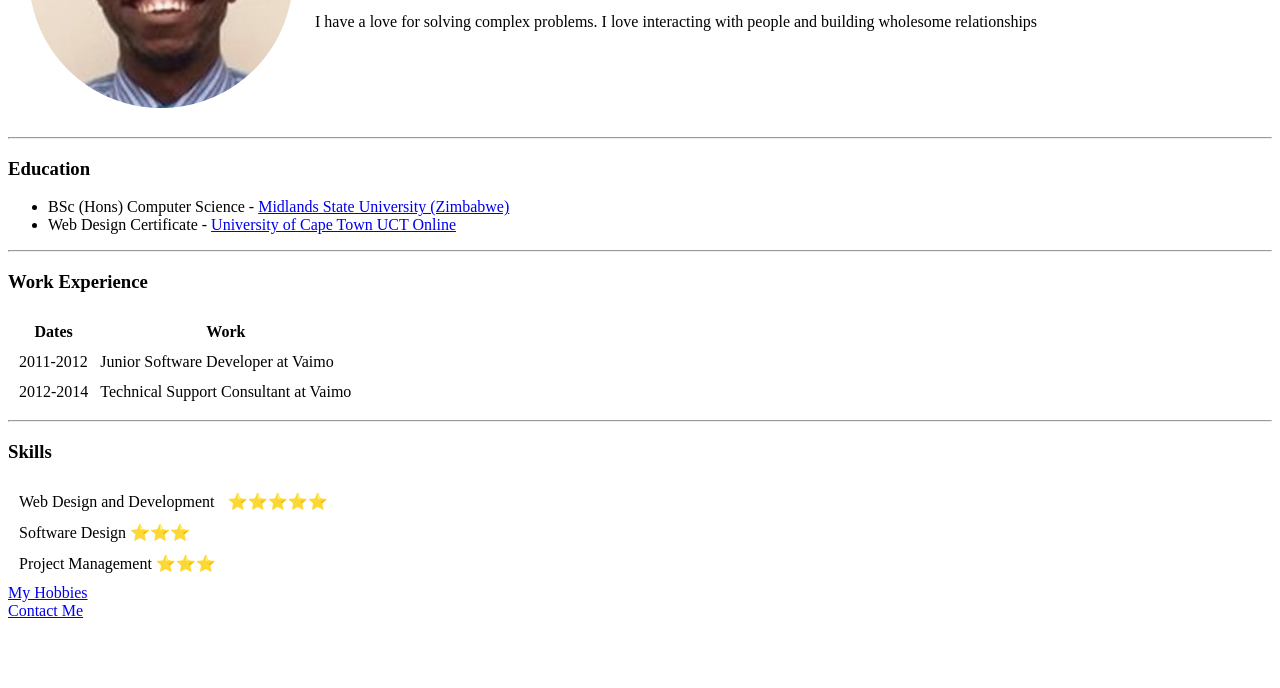
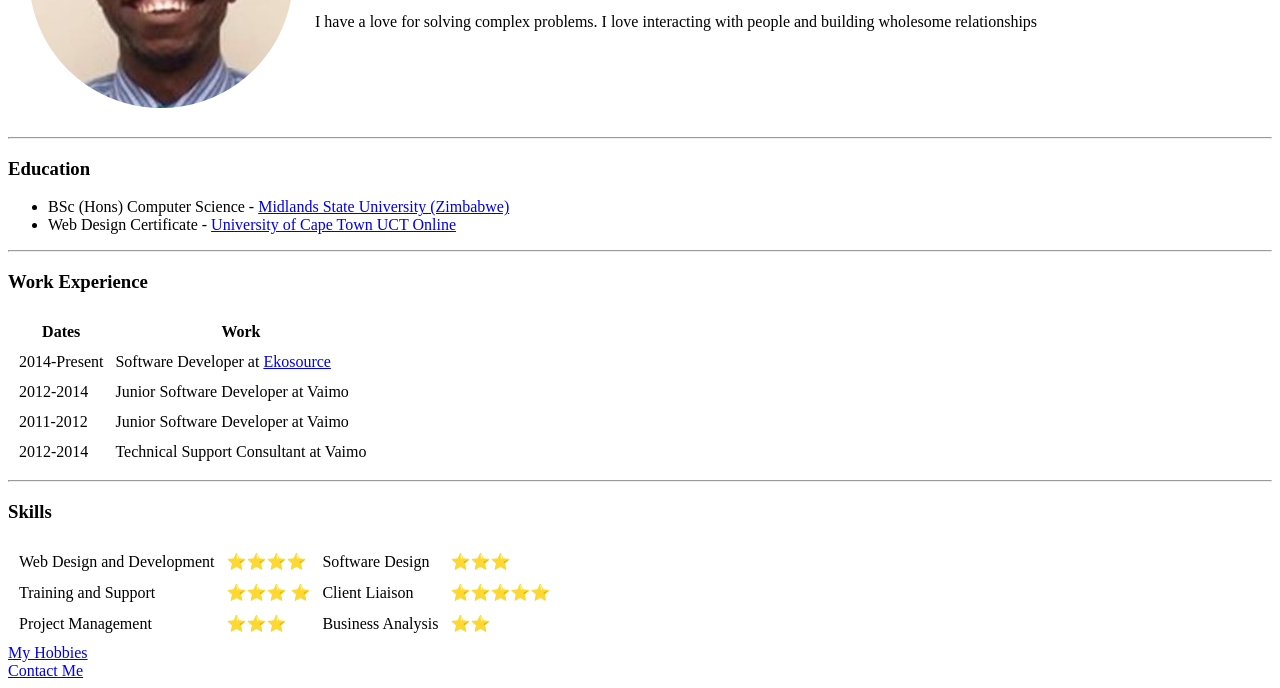
Before and after one commit to innov8ivecoder/cv, a plain HTML site: page index.html in a window 1280 px wide. Shown: the part 185-873 px from the top of the page. Before the commit the page ends 813 px from the top, so only its background shows below. Drawn offline with Linux system fonts and the light colour scheme.

Commit message:
Update index.html
CV update

```diff
--- a/index.html
+++ b/index.html
@@ -41,6 +41,14 @@
 
     <tbody>
       <tr>
+        <td>2014-Present</td>
+        <td>Software Developer at <a href="https://www.ekosource.co.za/">Ekosource</td>
+      </tr>
+      <tr>
+        <td>2012-2014</td>
+        <td>Junior Software Developer at Vaimo</td>
+      </tr>
+      <tr>
         <td>2011-2012</td>
         <td>Junior Software Developer at Vaimo</td>
       </tr>
@@ -59,14 +67,16 @@
   <h3>Skills</h3>
   <table cellspacing="10">
     <tr>
-      <td>Web Design and Development</td>
-      <td>⭐⭐⭐⭐⭐</td>
+      <td>Web Design and Development</td><td>⭐⭐⭐⭐</td>
+      <td>Software Design</td><td>⭐⭐⭐</td>
     </tr>
     <tr>
-      <td>Software Design ⭐⭐⭐</td>
+      <td>Training and Support</td><td>⭐⭐⭐ ⭐</td>
+      <td>Client Liaison</td><td>⭐⭐⭐⭐⭐</td>
     </tr>
     <tr>
-      <td>Project Management ⭐⭐⭐</td>
+      <td>Project Management </td><td>⭐⭐⭐</td>
+      <td>Business Analysis</td><td>⭐⭐</td>
     </tr>
   </table>
 
```
